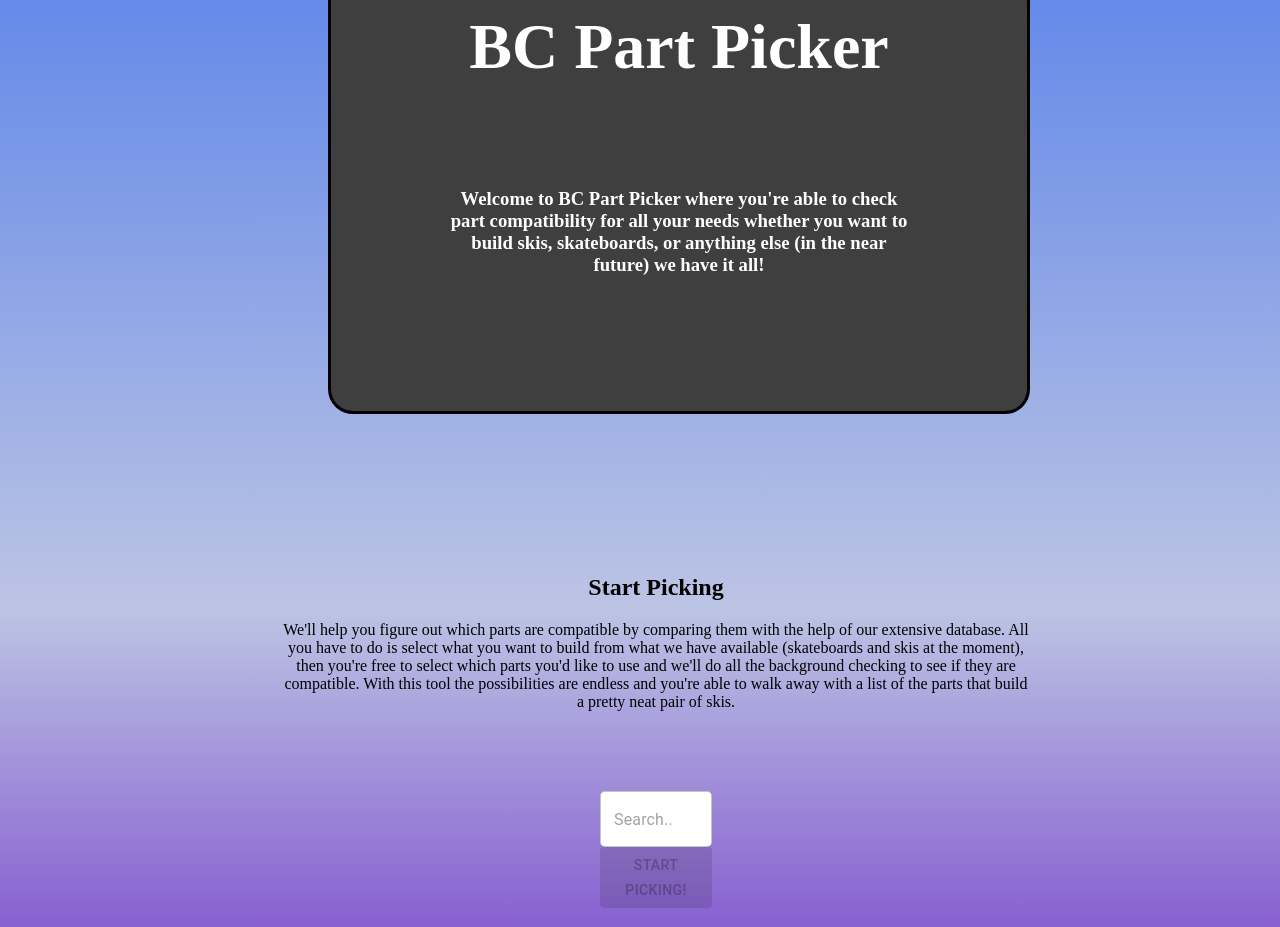
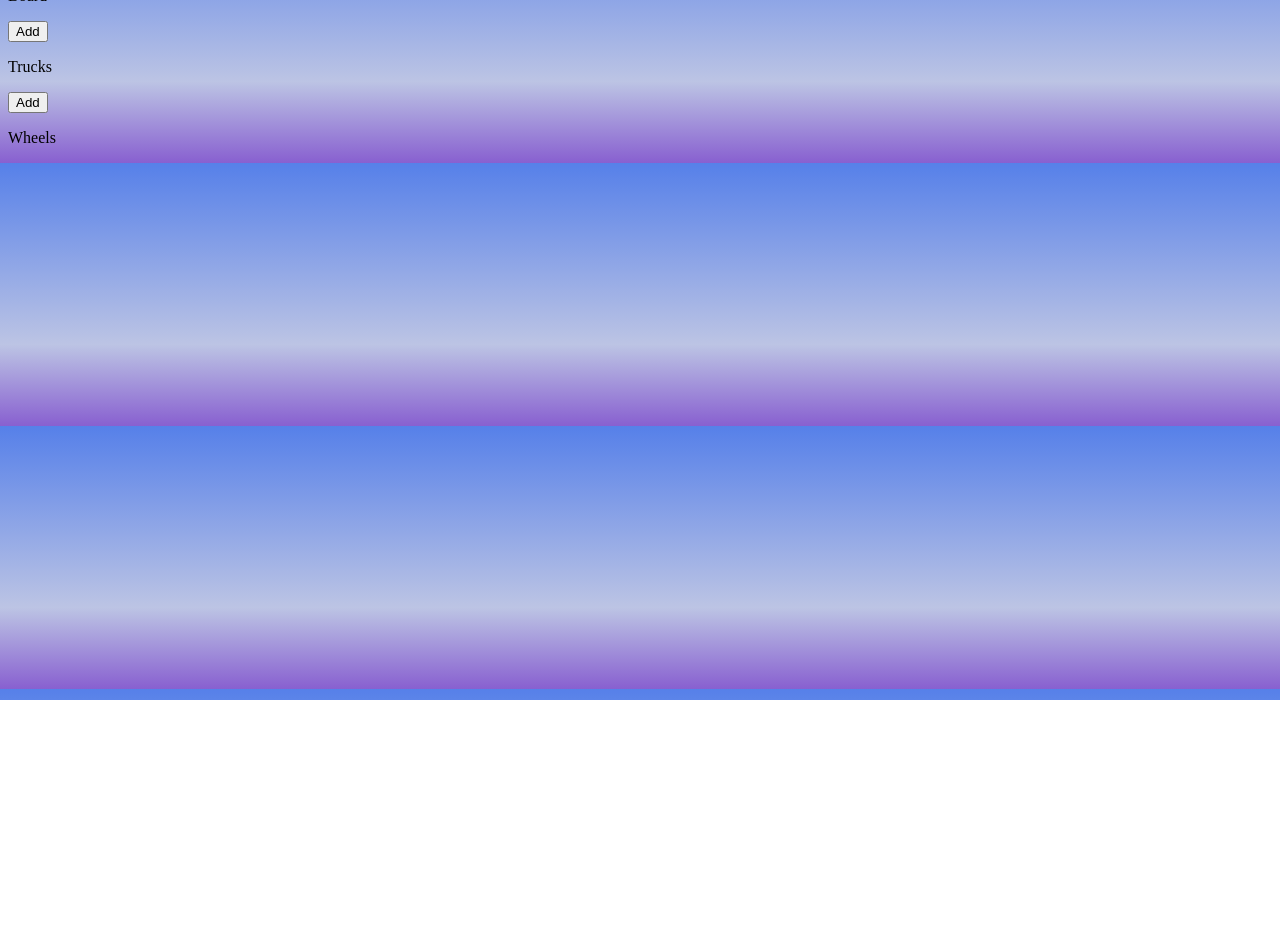
Before and after one commit to Joels17/bc-part-picker, a React (Create React App) app in the folder bcpp-front/: page / in a window 1280 px wide. Shown: the part 100-1027 px from the top of the page. After the commit the page ends 800 px from the top, so only its background shows below. Built offline with nearby package versions, Linux system fonts and the light colour scheme.

Commit message:
Testing css parameters

```diff
--- a/bcpp-front/src/App.js
+++ b/bcpp-front/src/App.js
@@ -6,7 +6,7 @@ function App() {
 	const page = useSelector((state) => state.page.value);
 	return (
 		<div className="App">
-			{page == 'mainpage' ? <Mainpage /> : <PartsPage />}
+			{page == 'mainpage' ? <PartsPage /> : <Mainpage />}
 		</div>
 	);
 }
--- a/bcpp-front/src/components/SearchCategory.js
+++ b/bcpp-front/src/components/SearchCategory.js
@@ -31,7 +31,7 @@ function SearchCategory() {
 			<form method="get" id="searchcategoryForm" onSubmit={onSubmit}>
 				<TextField onChange={onChange} type="text" placeholder="Search.." />
 			</form>
-			<Button
+			<Button id="searchcategoryButton"
 				disabled={!searchValue}
 				variant="contained"
 				type="submit"
--- a/bcpp-front/src/styles/components/_body.scss
+++ b/bcpp-front/src/styles/components/_body.scss
@@ -1,6 +1,8 @@
 #searchcategory {
-  margin-left: 37em;
+  margin-left: 36em;
   margin-right: 35em;
+  margin-top: 1em;
+  margin-bottom: 1em;
   display: block;
   height: 8em;
 }
@@ -11,6 +13,8 @@
 }
 
 #searchcategoryButton {
-  margin-left: 1.2em;
+  margin-left: 1.3em;
+  margin-right: 0.1em;
   margin-top: 1.5em;
+  margin-bottom: 1em;
 }
```
Also changed, not shown: 1 other file (tests, documents, lock files or other folders).
